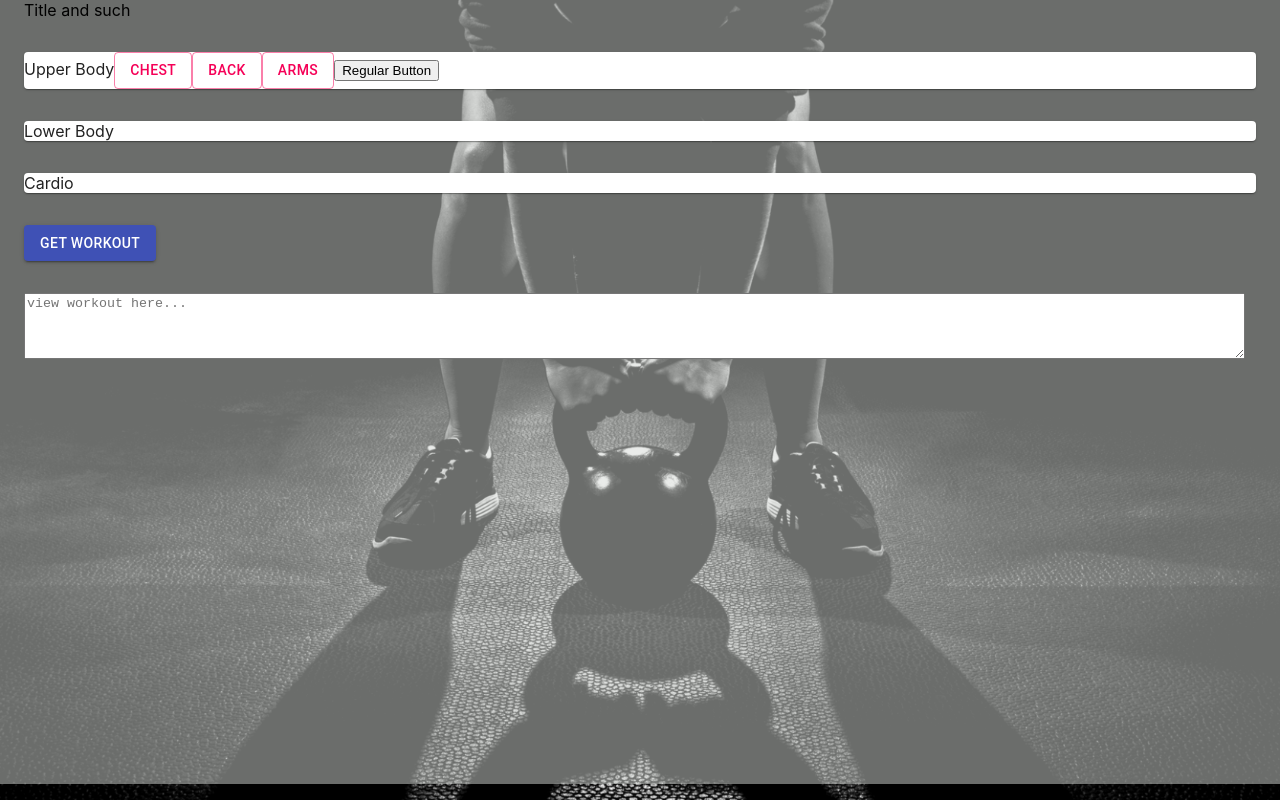
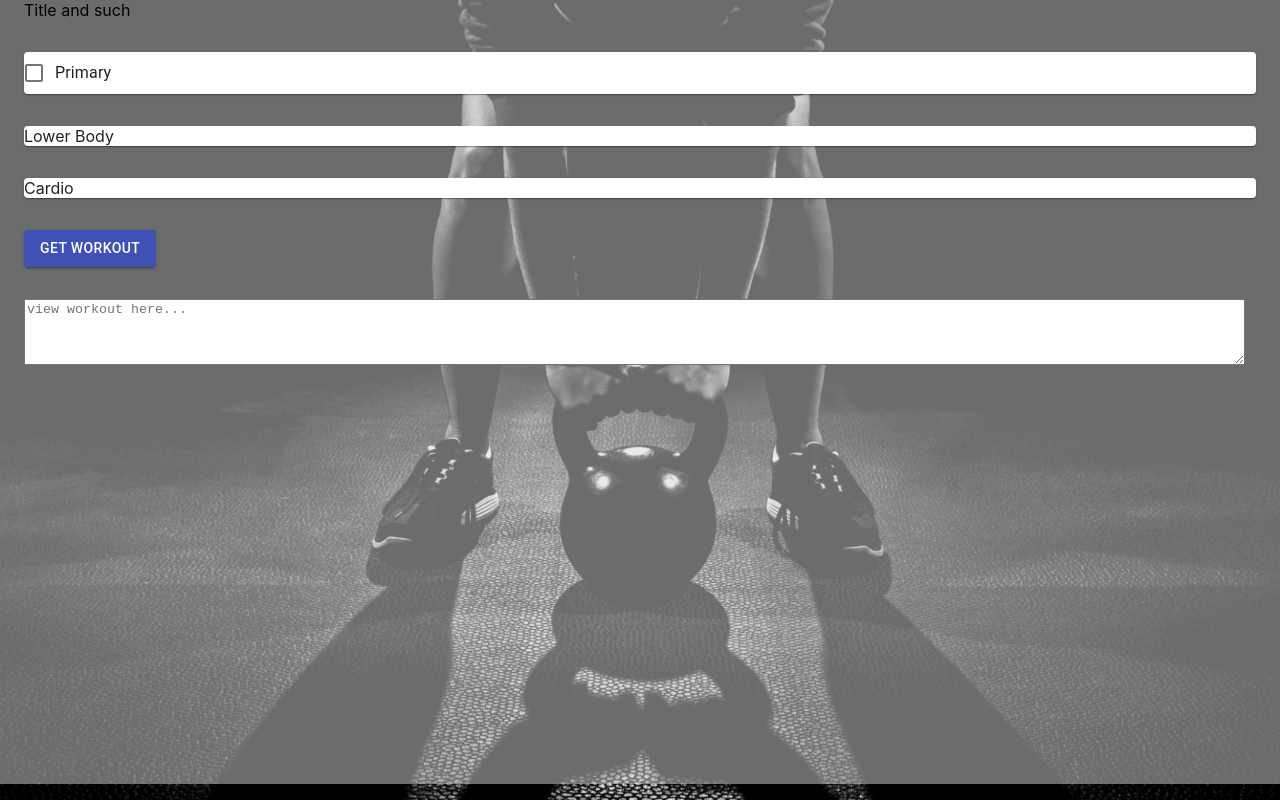
Before and after one commit to andrewh-code/react-xor-size, a React (Create React App) app: page / in a window 1280 px wide. Built offline with nearby package versions, Linux system fonts and the light colour scheme.

Commit message:
change to check box

```diff
--- a/src/App.js
+++ b/src/App.js
@@ -1,4 +1,4 @@
-import React from 'react';
+import React, { Fragment, Component } from 'react';
 import logo from './logo.svg';
 import './App.css';
 
@@ -7,8 +7,23 @@ import Container from '@material-ui/core/Container';
 import { fade } from '@material-ui/core/styles/colorManipulator';
 import Grid from '@material-ui/core/Grid';
 import Paper from '@material-ui/core/Paper';
+import { Checkbox, FormGroup, FormControlLabel } from '@material-ui/core';
 
-function App() {
+export class App extends Component {
+
+  state = {
+    checkedB: false
+  }
+
+  handleChange = (e) => {
+    this.setState({
+        ...this.state,
+        [e.target.name]: e.target.checked
+    })
+    console.log(e.target.name);
+  }
+
+  render() {
 
     const styles = {
       container: {
@@ -19,6 +34,7 @@ function App() {
     }
 
     return (
+      <Fragment>
         <Container fixed style={styles.container}>
 
           <Grid container spacing={4}>
@@ -28,18 +44,22 @@ function App() {
           </Grid>
             <Grid item xs={12}>
               <Paper>
-            Upper Body
-            <Button className="bodyPart" variant="outlined" color="secondary">
-              Chest
-            </Button>
-            <Button className="bodyPart" variant="outlined" color="secondary">
-              Back
-            </Button>
-            <Button className="bodyPart" variant="outlined" color="secondary">
-              Arms
-            </Button>
-            <button>Regular Button</button>
+                <FormGroup row>
+                  <FormControlLabel
+                    control={
+                      <Checkbox
+                        checked={this.state.checkedB}
+                        onChange={this.handleChange}
+                        name="checkedB"
+                        color="primary"
+                      />
+                    }
+                    label="Primary"
+                  />
+
+                </FormGroup>
               </Paper>
+
             </Grid>
             <Grid item xs={12}>
               <Paper>
@@ -60,10 +80,19 @@ function App() {
           </Grid>
 
         </Container>
-
-
-
-  );
+      </Fragment>
+    )
+  }
 }
 
-export default App;
+// export class App extends Component {
+//   render() {
+//     return (
+//       <div>
+
+//       </div>
+//     )
+//   }
+// }
+
+export default App
```
Lines whose indentation alone changed are shown as unchanged.
